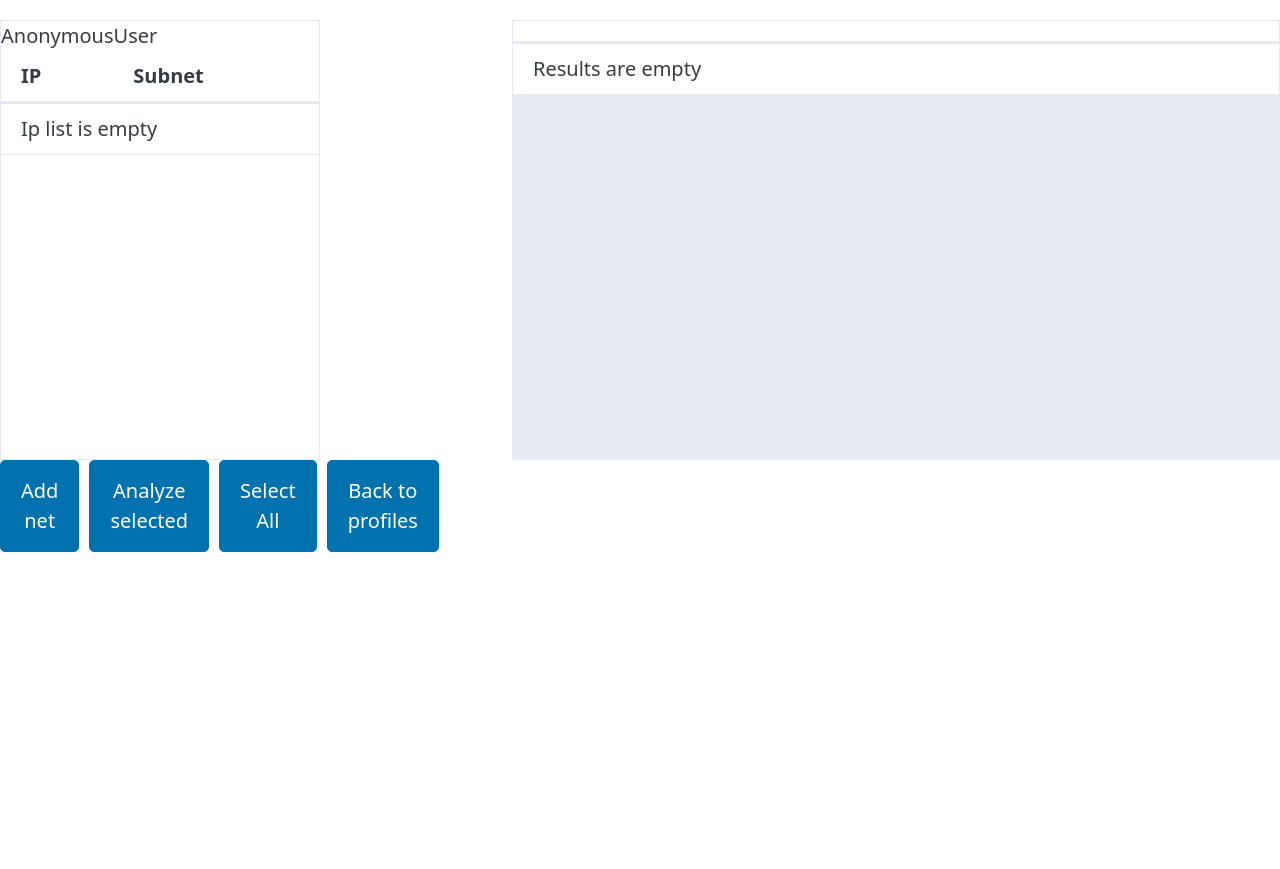
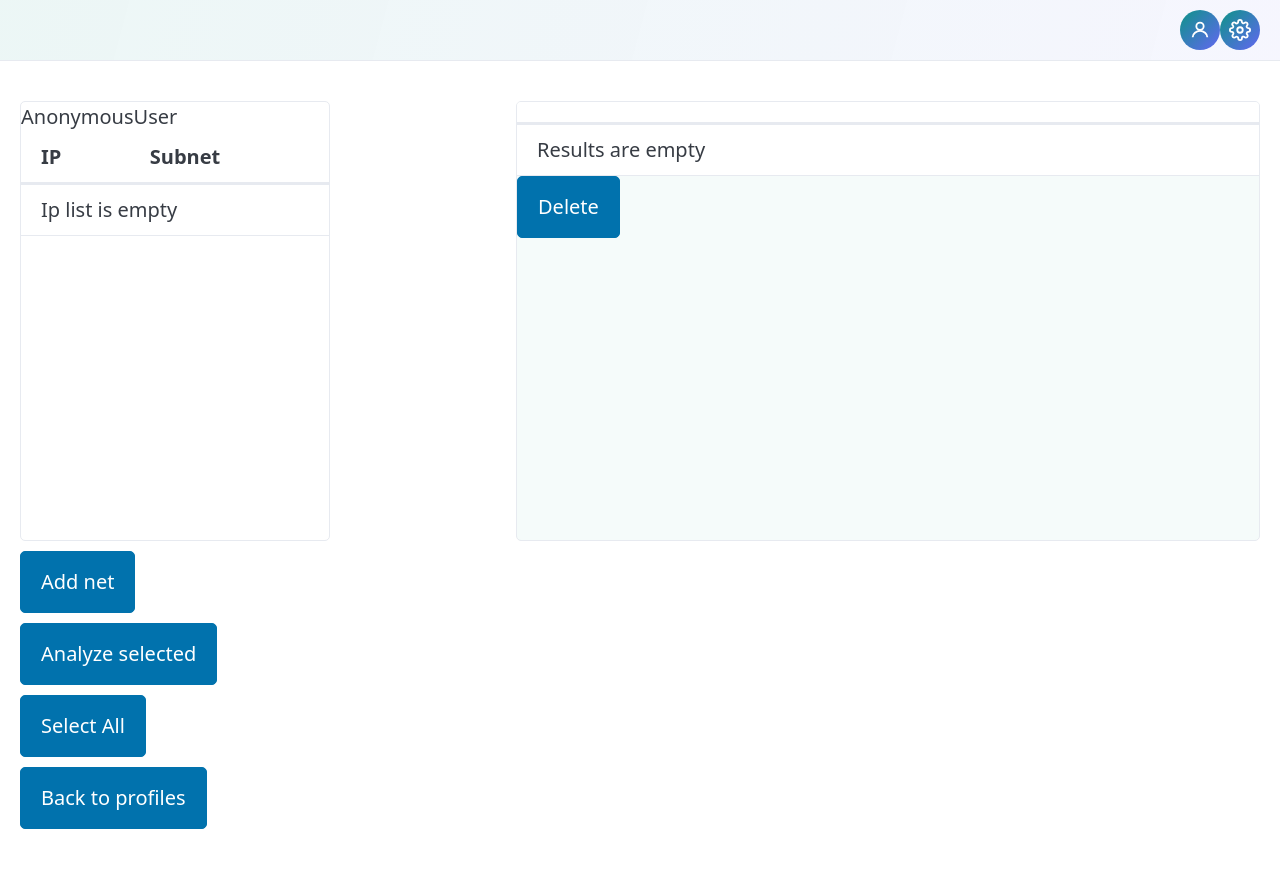
Before and after one commit to Shmadikan/Mas-watchdogs, a Django app: template web_app/templates/main_page.html in a window 1280 px wide. Before the commit the page ends 552 px from the top, so only its background shows below. Run offline with Django 3.2, Linux system fonts and the light colour scheme; the template is opened without the code that fills it, so the values that code supplies are empty; some libraries are stand-ins or nearby versions.

Commit message:
refactor main page to extend base template

```diff
--- a/web_app/templates/main_page.html
+++ b/web_app/templates/main_page.html
@@ -1,44 +1,24 @@
-<!DOCTYPE html>
-<html lang="en">
-<head>
-    <meta charset="UTF-8">
-    <title>Title</title>
-    <link rel="stylesheet" href="https://cdn.jsdelivr.net/npm/@picocss/pico@2/css/pico.min.css">
-    <style>
-        .table-wrapper {
-            border: 1px solid var(--pico-muted-border-color);
-            min-height: 55vh;
-            max-height: 55vh;
-            overflow-y: auto;
-        }
-        .button-row {
-            display: flex;
-            gap: 0.5rem;
-        }
-        .ip-list {
-            display: inline-flex;
-            align-content: center;
-            justify-content: center;
-        }
-        .tables-row {
-            display: flex;
-            align-items: flex-start;
-            justify-content: space-between;
-        }
-        .ip-column {
-            width: 25%;
-        }
-        .ip-column .table-wrapper {
-            width: 100%;
-        }
-        .results-wrapper {
-            background-color: var(--pico-muted-border-color);
-            width: 60%;
-        }
-    </style>
-</head>
-<body data-get-url="{% url 'ip_scan_results' %}" data-poll-url="{% url 'ip_polling' %}">
-    {% load static %}
+{% extends "base.html" %}
+{% load static %}
+{% block title %}Control Panel{% endblock %}
+{% block body_attrs %} data-get-url="{% url 'ip_scan_results' %}" data-poll-url="{% url 'ip_polling' %}" data-get-scan="{% url 'ip_scan_get' %}"{% endblock %}
+{% block content %}
+    <header class="app-header">
+        <nav>
+            <a href="{% url 'profile_setting' %}" title="Profiles" class="profile-nav-btn">
+                <svg width="22" height="22" viewBox="0 0 24 24" fill="none" stroke="currentColor" stroke-width="2">
+                    <circle cx="12" cy="8" r="4"/>
+                    <path d="M4 20c0-4 4-7 8-7s8 3 8 7"/>
+                </svg>
+            </a>
+            <a href="{% url 'system_settings' %}" title="System Settings" class="profile-nav-btn">
+                <svg width="22" height="22" viewBox="0 0 24 24" fill="none" stroke="currentColor" stroke-width="2" stroke-linecap="round" stroke-linejoin="round">
+                    <circle cx="12" cy="12" r="3"/>
+                    <path d="M19.4 15a1.65 1.65 0 0 0 .33 1.82l.06.06a2 2 0 1 1-2.83 2.83l-.06-.06a1.65 1.65 0 0 0-1.82-.33 1.65 1.65 0 0 0-1 1.51V21a2 2 0 0 1-4 0v-.09A1.65 1.65 0 0 0 9 19.4a1.65 1.65 0 0 0-1.82.33l-.06.06a2 2 0 1 1-2.83-2.83l.06-.06A1.65 1.65 0 0 0 4.68 15a1.65 1.65 0 0 0-1.51-1H3a2 2 0 0 1 0-4h.09A1.65 1.65 0 0 0 4.6 9a1.65 1.65 0 0 0-.33-1.82l-.06-.06a2 2 0 1 1 2.83-2.83l.06.06A1.65 1.65 0 0 0 9 4.68a1.65 1.65 0 0 0 1-1.51V3a2 2 0 0 1 4 0v.09a1.65 1.65 0 0 0 1 1.51 1.65 1.65 0 0 0 1.82-.33l.06-.06a2 2 0 1 1 2.83 2.83l-.06.06A1.65 1.65 0 0 0 19.4 9a1.65 1.65 0 0 0 1.51 1H21a2 2 0 0 1 0 4h-.09a1.65 1.65 0 0 0-1.51 1z"/>
+                </svg>
+            </a>
+        </nav>
+    </header>
     <main>
         <div class="tables-row">
             <div class="ip-column">
@@ -52,14 +32,11 @@
                             </tr>
                         </thead>
                         <tbody>
-
                             {% for item in ips %}
                                 <tr id="ip-table">
-
                                     <td> <a href="{% url 'ip' item.id %}" data-user-id="{{item.id}}">{{ item.ip }}</a> </td>
                                     <td><a>{{ item.subnet }}</a></td>
                                     <td><input type="checkbox" class="ip-list"></td>
-
                                 </tr>
                             {% empty %}
                                 <tr>
@@ -81,24 +58,25 @@
                 </div>
             </div>
 
-            <div class="table-wrapper results-wrapper">
+            <div class="results-wrapper">
             <table>
                 <thead>
                     <tr>
+                        <th></th>
                         <th></th>
                     </tr>
                 </thead>
                 <tbody id="results-body">
                     <tr>
-                        <td>Results are empty</td>
+                        <td colspan="2">Results are empty</td>
                     </tr>
                 </tbody>
             </table>
+            <button id="delete-results-button" data-delete-url="{% url 'ip_scan_delete' %}">Delete</button>
         </div>
         </div>
-
     </main>
-    <script src="{% static 'main_page.js' %}" type="text/javascript"></script>
-
-</body>
-</html>
+{% endblock %}
+{% block scripts %}
+<script src="{% static 'main_page.js' %}" type="text/javascript"></script>
+{% endblock %}
```
